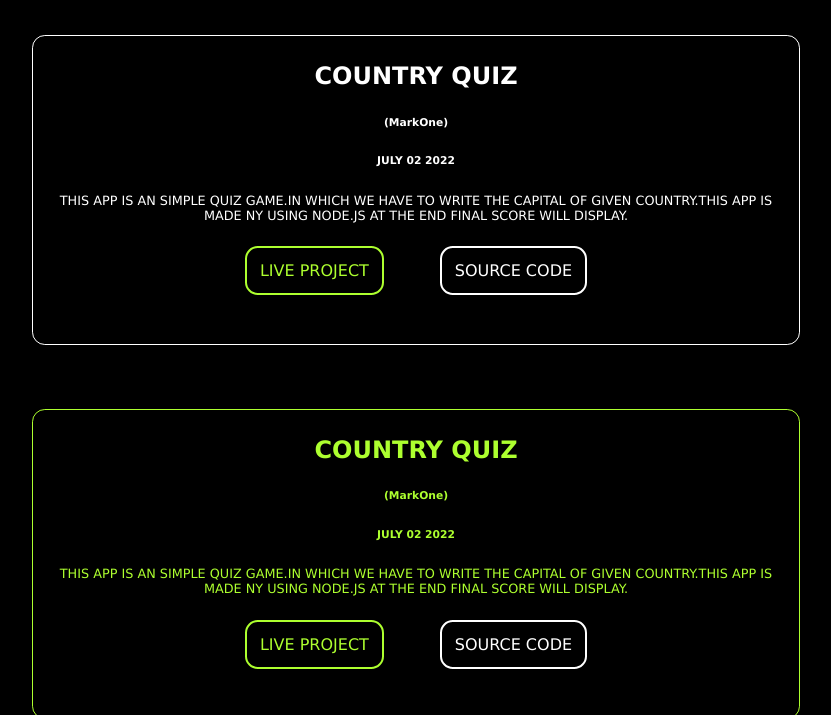
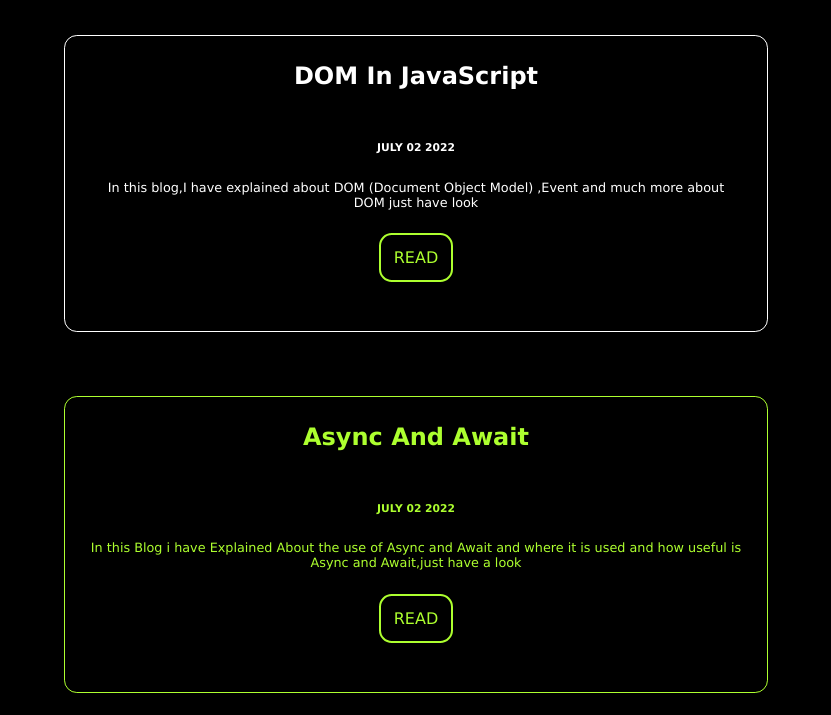
Before and after one commit to Maliky853/Portfolio, a plain HTML site: page blogs.html in a window 1280 px wide. Shown: the part 398-1113 px from the top of the page, without its empty margins (224-1055 px from the left). Drawn offline with Linux system fonts and the light colour scheme.

Commit message:
updated : blogs

```diff
--- a/blogs.html
+++ b/blogs.html
@@ -13,7 +13,7 @@
 <body>
     <nav class="nav-div">
         <div>
-            <li><a href="index.html" >PORTFOLIO</a></li>
+            <li><a href="index.html"  >PORTFOLIO </a></li>
           </div>
         <ul>
             <li><a  href="index.html">HOME</a></li>
@@ -22,35 +22,36 @@
         </ul>
     </nav>
     <div class="img-div">
-        <img src="https://cdn.pixabay.com/photo/2020/05/09/21/43/hacker-5151533_960_720.jpg" alt="portfolio photo" />
+        <img src="https://cdn.searchenginejournal.com/wp-content/uploads/2020/08/7-ways-a-blog-can-help-your-business-right-now-5f3c06b9eb24e.png" alt="portfolio photo" />
         <h2>
            <span>BLOGS</span>
         </h2>
       </div>
       <ul class="project-ul">
         <li class="project1-li">
-            <h2>COUNTRY QUIZ</h2>
-            <h6 class="marks">(MarkOne)</h6>
+            <h2>DOM In JavaScript</h2>
+            <h6 class="marks"></h6>
             <h6>JULY 02 2022</h6>
-            <p>THIS APP IS AN SIMPLE QUIZ GAME.IN WHICH WE HAVE TO WRITE THE CAPITAL OF GIVEN COUNTRY.THIS APP IS MADE NY USING NODE.JS AT THE END FINAL SCORE WILL DISPLAY.</p>
+            <p>In this blog,I have explained about DOM (Document Object Model) ,Event and much more about DOM just have look</p>
             <div class="links-a" >
-            <a class="live " href="https://replit.com/@Maliky853/CAPITAL-QUIZ-1?embed=1&output=1#index.js" target="_blank">LIVE PROJECT</a>
-            <a class="code" href="https://github.com/Maliky853/CAPITAL-QUIZ-1" target="_blank">SOURCE CODE</a>
+            <a class="live " href="https://hashnode.com/post/dom-document-object-model-cl5wl495w08grisnv8kqy2hzi" target="_blank">READ</a>
+
         </div>
         </li>
         <ul class="project-ul">
             <li class="project2-li">
-                <h2>COUNTRY QUIZ</h2>
-                <h6 class="marks">(MarkOne)</h6>
+                <h2>Async And Await</h2>
+                <h6 class="marks"></h6>
                 <h6>JULY 02 2022</h6>
-                <p>THIS APP IS AN SIMPLE QUIZ GAME.IN WHICH WE HAVE TO WRITE THE CAPITAL OF GIVEN COUNTRY.THIS APP IS MADE NY USING NODE.JS AT THE END FINAL SCORE WILL DISPLAY.</p>
+                <p>In this Blog i have Explained About the use of Async and Await and where it is used and how useful is Async and Await,just have a look </p>
                 <div class="links-a" >
-                <a class="live " href="https://replit.com/@Maliky853/CAPITAL-QUIZ-1?embed=1&output=1#index.js" target="_blank">LIVE PROJECT</a>
-                <a class="code" href="https://github.com/Maliky853/CAPITAL-QUIZ-1" target="_blank">SOURCE CODE</a>
+                <a class="live " href="https://asyncandawait.hashnode.dev/async-and-await" target="_blank">READ</a>
+
             </div>
             </li>
 
-    <hr>
+
+
             <footer class="footer">
               <div class="footer-div"> CONNECT WITH ME </div>
               <div class="footer-a">
--- a/project.css
+++ b/project.css
@@ -7,7 +7,7 @@
     list-style: none;
     text-align: center;
     margin-top: 3vw;
-    max-width: 60vw;
+    width: 55vw;
 
 
 }
```
Also changed, not shown: index.css (+0 -18 lines), 1 other file. Lines whose indentation alone changed are shown as unchanged.
